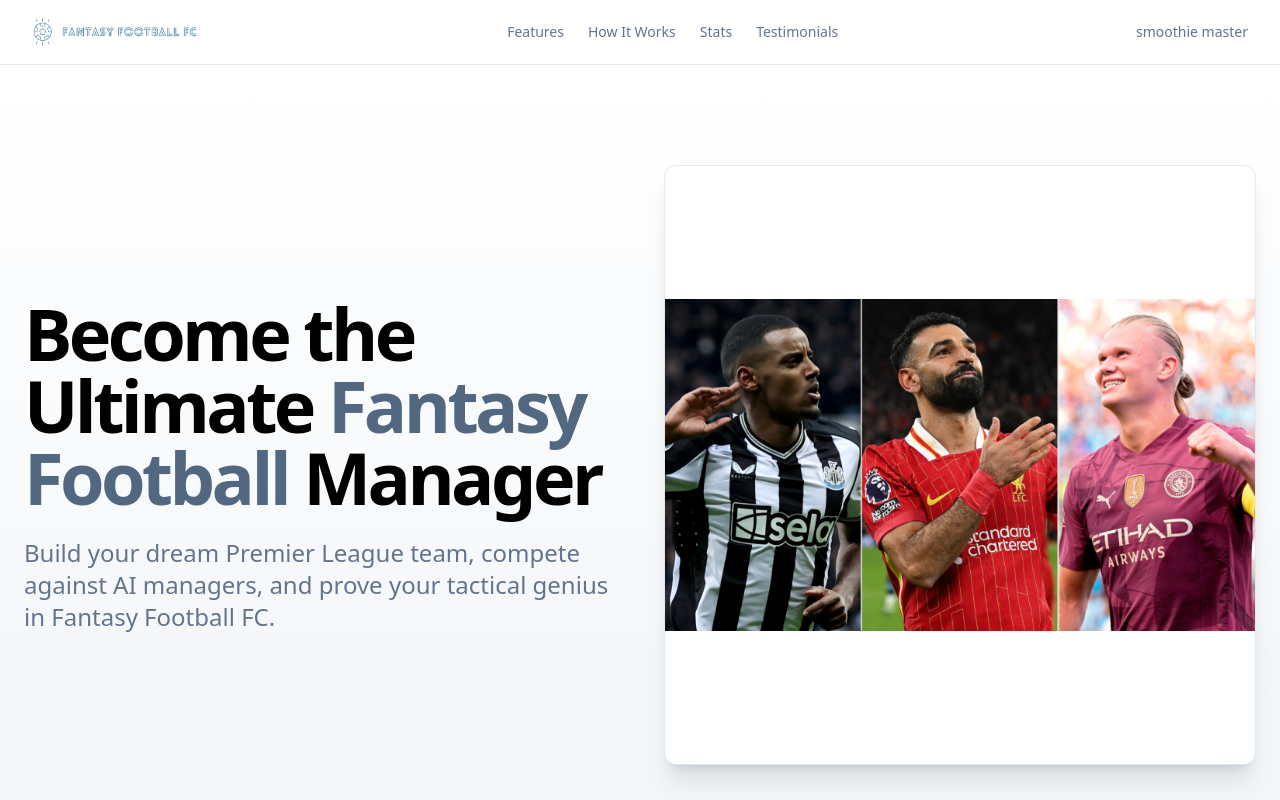
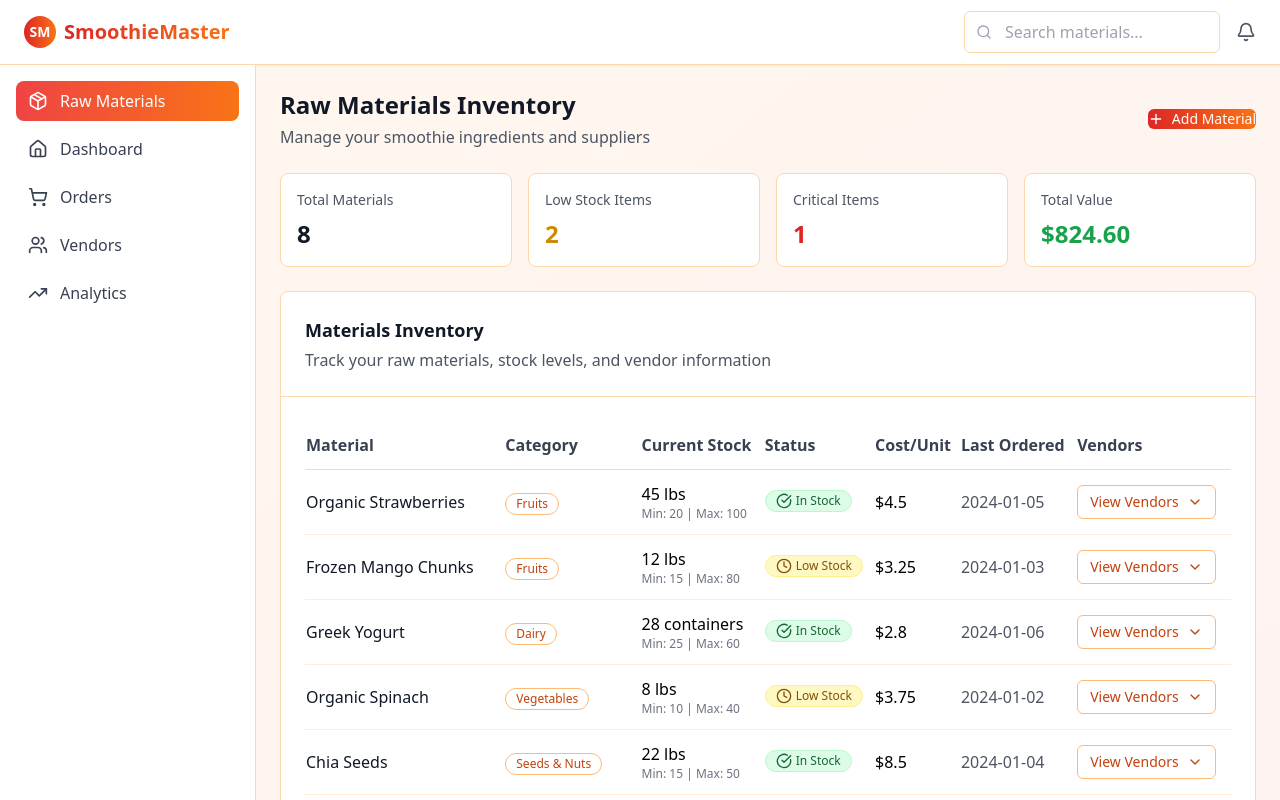
Before and after one commit to KareemSalem7/Intern, a Next.js app: page / in a window 1280 px wide. Shown: the top 800 px of the page. Built offline with nearby package versions, Linux system fonts and the light colour scheme.

Commit message:
the frontpage

```diff
--- a/pages/index.js
+++ b/pages/index.js
@@ -1,91 +1,241 @@
-import React from "react";
-import Image from "next/image";
-import { Button } from "../components/button";
-import { ChevronRight, Trophy, Users, BarChart2, Repeat, Shield, Target, Handshake, Ban, Scale, Sparkles } from "lucide-react";
+"use client"
 
-import landingPageGraphic from "../assets/landingPageGraphic.png";
-import FootballFantasyFCLogo from "../assets/FootballFantasyFCLogo.png";
+import { useState } from "react"
+import {
+  Bell,
+  ChevronDown,
+  Home,
+  Package,
+  ShoppingCart,
+  TrendingUp,
+  Users,
+  Search,
+  Plus,
+  AlertTriangle,
+  CheckCircle,
+  Clock,
+} from "lucide-react"
+import Link from "next/link"
 
-export default function Home() {
-  const scrollToSection = (sectionId) => {
-    const element = document.getElementById(sectionId);
-    if (element) {
-      element.scrollIntoView({ behavior: 'smooth' });
-    }
-  };
+import { Button } from "../components/button"
+
+import { rawMaterials } from "../lib/constants"
+
+const getStatusColor = (status) => {
+  switch (status) {
+    case "In Stock":
+      return "bg-green-100 text-green-800 border-green-200"
+    case "Low Stock":
+      return "bg-yellow-100 text-yellow-800 border-yellow-200"
+    case "Critical":
+      return "bg-red-100 text-red-800 border-red-200"
+    default:
+      return "bg-gray-100 text-gray-800 border-gray-200"
+  }
+}
+
+const getStatusIcon = (status) => {
+  switch (status) {
+    case "In Stock":
+      return <CheckCircle className="h-4 w-4" />
+    case "Low Stock":
+      return <Clock className="h-4 w-4" />
+    case "Critical":
+      return <AlertTriangle className="h-4 w-4" />
+    default:
+      return null
+  }
+}
+
+export default function RawMaterialsDashboard() {
+  const [searchTerm, setSearchTerm] = useState("")
+
+  const filteredMaterials = rawMaterials.filter(
+    (material) =>
+      material.name.toLowerCase().includes(searchTerm.toLowerCase()) ||
+      material.category.toLowerCase().includes(searchTerm.toLowerCase()),
+  )
 
   return (
-    <div className="flex min-h-screen flex-col">
-      <header className="sticky top-0 z-40 border-b bg-background/95 backdrop-blur supports-[backdrop-filter]:bg-background/60">
-        <div className="container flex h-16 items-center justify-between py-4">
-          <div className="flex items-center gap-2">
-            <Image
-              src={FootballFantasyFCLogo}
-              alt="Fantasy Football FC Logo"
-              width={200}
-              height={50}
-              className="h-8 w-auto"
-            />
+    <div className="min-h-screen bg-gradient-to-br from-orange-50 to-red-50">
+      {/* Header */}
+      <header className="bg-white border-b border-orange-200 shadow-sm">
+        <div className="flex h-16 items-center px-6">
+          <div className="flex items-center space-x-4">
+            <div className="flex items-center space-x-2">
+              <div className="h-8 w-8 bg-gradient-to-r from-red-600 to-orange-500 rounded-full flex items-center justify-center">
+                <span className="text-white font-bold text-sm">SM</span>
+              </div>
+              <h1 className="text-xl font-bold bg-gradient-to-r from-red-600 to-orange-500 bg-clip-text text-transparent">
+                SmoothieMaster
+              </h1>
+            </div>
           </div>
-          <nav className="hidden md:flex items-center gap-6">
-            <button onClick={() => scrollToSection('features')} className="text-sm font-medium text-muted-foreground transition-colors hover:text-primary">
-              Features
-            </button>
-            <button onClick={() => scrollToSection('how-it-works')} className="text-sm font-medium text-muted-foreground transition-colors hover:text-primary">
-              How It Works
-            </button>
-            <button onClick={() => scrollToSection('stats')} className="text-sm font-medium text-muted-foreground transition-colors hover:text-primary">
-              Stats
-            </button>
-            <button onClick={() => scrollToSection('testimonials')} className="text-sm font-medium text-muted-foreground transition-colors hover:text-primary">
-              Testimonials
-            </button>
-          </nav>
-          <div className="flex items-center gap-4">
-            <span className="text-sm text-muted-foreground">smoothie master</span>
+
+          <div className="ml-auto flex items-center space-x-4">
+            <div className="relative">
+              <Search className="absolute left-3 top-1/2 transform -translate-y-1/2 text-gray-400 h-4 w-4" />
+              <input
+                placeholder="Search materials..."
+                value={searchTerm}
+                onChange={(e) => setSearchTerm(e.target.value)}
+                className="pl-10 w-64 border border-orange-200 rounded-md px-3 py-2 focus:border-red-400 focus:ring-red-400 focus:outline-none"
+              />
+            </div>
+            <Button size="icon" variant="ghost" className="text-gray-600 hover:text-red-600">
+              <Bell className="h-5 w-5" />
+            </Button>
           </div>
         </div>
       </header>
 
-      <main className="flex-1">
-        {/* Hero Section */}
-        <section className="w-full h-screen flex items-center justify-center bg-gradient-to-b from-background to-muted">
-          <div className="container px-4 md:px-6">
-            <div className="grid gap-12 lg:grid-cols-2 items-center">
-              <div className="flex flex-col justify-center space-y-8">
-                <div className="space-y-6">
-                  <h1 className="text-5xl font-bold tracking-tighter sm:text-6xl xl:text-7xl/none">
-                    Become the Ultimate <span className="text-primary">Fantasy Football</span> Manager
-                  </h1>
-                  <p className="text-xl text-muted-foreground md:text-2xl max-w-[600px]">
-                    Build your dream Premier League team, compete against AI managers, and prove your tactical genius in
-                    Fantasy Football FC.
-                  </p>
-                </div>
+      <div className="flex">
+        {/* Sidebar */}
+        <aside className="w-64 bg-white border-r border-orange-200 min-h-screen">
+          <nav className="p-4 space-y-2">
+            <Link
+              href="#"
+              className="flex items-center space-x-3 px-3 py-2 rounded-lg bg-gradient-to-r from-red-500 to-orange-500 text-white"
+            >
+              <Package className="h-5 w-5" />
+              <span className="font-medium">Raw Materials</span>
+            </Link>
+            <Link
+              href="#"
+              className="flex items-center space-x-3 px-3 py-2 rounded-lg text-gray-700 hover:bg-orange-100 transition-colors"
+            >
+              <Home className="h-5 w-5" />
+              <span>Dashboard</span>
+            </Link>
+            <Link
+              href="#"
+              className="flex items-center space-x-3 px-3 py-2 rounded-lg text-gray-700 hover:bg-orange-100 transition-colors"
+            >
+              <ShoppingCart className="h-5 w-5" />
+              <span>Orders</span>
+            </Link>
+            <Link
+              href="#"
+              className="flex items-center space-x-3 px-3 py-2 rounded-lg text-gray-700 hover:bg-orange-100 transition-colors"
+            >
+              <Users className="h-5 w-5" />
+              <span>Vendors</span>
+            </Link>
+            <Link
+              href="#"
+              className="flex items-center space-x-3 px-3 py-2 rounded-lg text-gray-700 hover:bg-orange-100 transition-colors"
+            >
+              <TrendingUp className="h-5 w-5" />
+              <span>Analytics</span>
+            </Link>
+          </nav>
+        </aside>
+
+        {/* Main Content */}
+        <main className="flex-1 p-6">
+          <div className="mb-6">
+            <div className="flex items-center justify-between">
+              <div>
+                <h2 className="text-2xl font-bold text-gray-900">Raw Materials Inventory</h2>
+                <p className="text-gray-600 mt-1">Manage your smoothie ingredients and suppliers</p>
               </div>
-              <div className="flex items-center justify-center">
-                <div className="relative h-[600px] w-[800px] overflow-hidden rounded-xl border bg-background shadow-xl">
-                  <Image
-                    src={landingPageGraphic}
-                    alt="Fantasy Football FC App Screenshot"
-                    fill
-                    className="object-contain"
-                    priority
-                  />
-                </div>
+              <Button className="bg-gradient-to-r from-red-600 to-orange-500 hover:from-red-700 hover:to-orange-600 text-white">
+                <Plus className="h-4 w-4 mr-2" />
+                Add Material
+              </Button>
+            </div>
+          </div>
+
+          {/* Stats Cards */}
+          <div className="grid grid-cols-1 md:grid-cols-4 gap-4 mb-6">
+            <div className="bg-white border border-orange-200 rounded-lg p-4">
+              <div className="text-sm font-medium text-gray-600 mb-2">Total Materials</div>
+              <div className="text-2xl font-bold text-gray-900">{rawMaterials.length}</div>
+            </div>
+            <div className="bg-white border border-orange-200 rounded-lg p-4">
+              <div className="text-sm font-medium text-gray-600 mb-2">Low Stock Items</div>
+              <div className="text-2xl font-bold text-yellow-600">
+                {rawMaterials.filter((m) => m.status === "Low Stock").length}
+              </div>
+            </div>
+            <div className="bg-white border border-orange-200 rounded-lg p-4">
+              <div className="text-sm font-medium text-gray-600 mb-2">Critical Items</div>
+              <div className="text-2xl font-bold text-red-600">
+                {rawMaterials.filter((m) => m.status === "Critical").length}
+              </div>
+            </div>
+            <div className="bg-white border border-orange-200 rounded-lg p-4">
+              <div className="text-sm font-medium text-gray-600 mb-2">Total Value</div>
+              <div className="text-2xl font-bold text-green-600">
+                ${rawMaterials.reduce((sum, m) => sum + m.currentStock * m.costPerUnit, 0).toFixed(2)}
               </div>
             </div>
           </div>
-        </section>
-      </main>
 
-      <footer className="w-full border-t bg-background py-6">
-        <div className="container flex items-center justify-center px-4 md:px-6">
-          <p className="text-sm text-muted-foreground">
-            2025 Fantasy Football FC • All rights reserved
-          </p>
-        </div>
-      </footer>
+          {/* Materials Table */}
+          <div className="bg-white border border-orange-200 rounded-lg">
+            <div className="p-6 border-b border-orange-200">
+              <h3 className="text-lg font-semibold text-gray-900">Materials Inventory</h3>
+              <p className="text-gray-600 mt-1">Track your raw materials, stock levels, and vendor information</p>
+            </div>
+            <div className="p-6">
+              <table className="w-full">
+                <thead>
+                  <tr className="border-b border-orange-200">
+                    <th className="text-left font-semibold text-gray-700 py-3">Material</th>
+                    <th className="text-left font-semibold text-gray-700 py-3">Category</th>
+                    <th className="text-left font-semibold text-gray-700 py-3">Current Stock</th>
+                    <th className="text-left font-semibold text-gray-700 py-3">Status</th>
+                    <th className="text-left font-semibold text-gray-700 py-3">Cost/Unit</th>
+                    <th className="text-left font-semibold text-gray-700 py-3">Last Ordered</th>
+                    <th className="text-left font-semibold text-gray-700 py-3">Vendors</th>
+                  </tr>
+                </thead>
+                <tbody>
+                  {filteredMaterials.map((material) => (
+                    <tr key={material.id} className="border-b border-orange-100 hover:bg-orange-50/50">
+                      <td className="py-3">
+                        <div className="font-medium text-gray-900">{material.name}</div>
+                      </td>
+                      <td className="py-3">
+                        <span className="inline-flex items-center px-2.5 py-0.5 rounded-full text-xs font-medium border border-orange-300 text-orange-700">
+                          {material.category}
+                        </span>
+                      </td>
+                      <td className="py-3">
+                        <div className="flex flex-col">
+                          <span className="font-medium">
+                            {material.currentStock} {material.unit}
+                          </span>
+                          <span className="text-xs text-gray-500">
+                            Min: {material.minStock} | Max: {material.maxStock}
+                          </span>
+                        </div>
+                      </td>
+                      <td className="py-3">
+                        <span className={`inline-flex items-center gap-1 px-2.5 py-0.5 rounded-full text-xs font-medium border ${getStatusColor(material.status)}`}>
+                          {getStatusIcon(material.status)}
+                          {material.status}
+                        </span>
+                      </td>
+                      <td className="py-3 font-medium">${material.costPerUnit}</td>
+                      <td className="py-3 text-gray-600">{material.lastOrdered}</td>
+                      <td className="py-3">
+                        <div className="relative">
+                          <button className="inline-flex items-center px-3 py-1.5 border border-orange-300 text-orange-700 text-sm rounded-md hover:bg-orange-100 hover:border-orange-400 bg-transparent">
+                            View Vendors
+                            <ChevronDown className="ml-2 h-4 w-4" />
+                          </button>
+                        </div>
+                      </td>
+                    </tr>
+                  ))}
+                </tbody>
+              </table>
+            </div>
+          </div>
+        </main>
+      </div>
     </div>
-  );
+  )
 }
```
Also changed, not shown: lib/constants.js.
